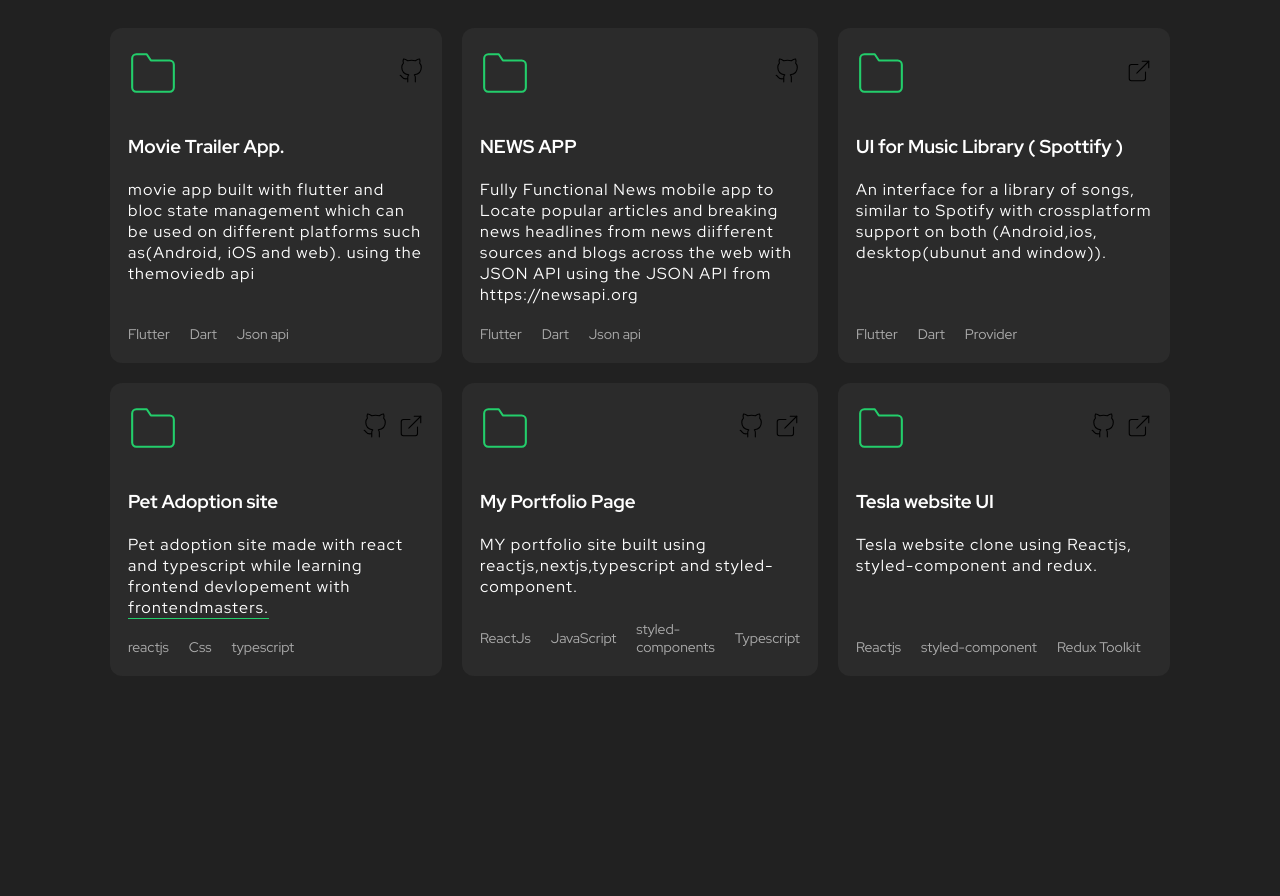
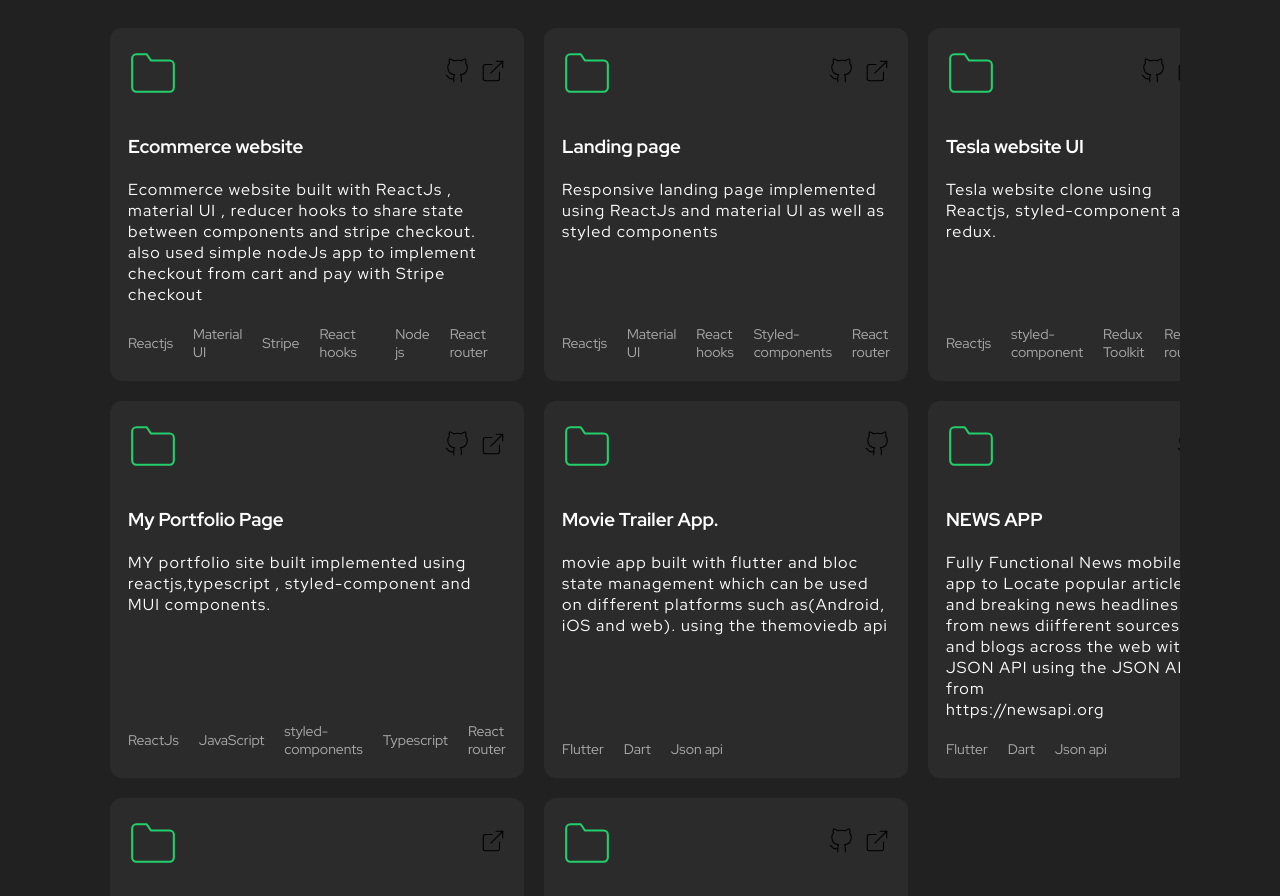
Before and after one commit to engida32/Engida-portfolio-v-2.0, a React (Create React App) app: page / in a window 1280 px wide. Shown: the part 1880-2776 px from the top of the page. Built offline with nearby package versions, Linux system fonts and the light colour scheme.

Commit message:
portfolio updated

```diff
--- a/src/components/Footer/Footer.tsx
+++ b/src/components/Footer/Footer.tsx
@@ -1,10 +1,10 @@
-import { Container } from './styles'
+import { Container } from "./styles";
 
-import reactIcon from '../../assets/react-icon.svg'
-import linkedinIcon from '../../assets/linkedin.png'
-import githubIcon from '../../assets/github.png'
-import instagramIcon from '../../assets/instagram.png'
-import discordIcon from '../../assets/discord.png'
+import reactIcon from "../../assets/react-icon.svg";
+import linkedinIcon from "../../assets/linkedin.png";
+import githubIcon from "../../assets/github.png";
+import instagramIcon from "../../assets/instagram.png";
+import twitter from "../../assets/twitter-seeklogo.com.svg";
 
 export function Footer() {
   return (
@@ -13,7 +13,8 @@ export function Footer() {
         <span>Engida</span>
       </a>
       <div>
-        <p>This site was made with <img src={reactIcon} alt="React" />
+        <p>
+          This site was made with <img src={reactIcon} alt="React" />
         </p>
       </div>
 
@@ -25,31 +26,24 @@ export function Footer() {
         >
           <img src={linkedinIcon} alt="Linkedin" />
         </a>
-
-        <a
-          href="https://github.com/engida32"
-          target="_blank"
-          rel="noreferrer"
-        >
+        <a href="https://github.com/engida32" target="_blank" rel="noreferrer">
           <img src={githubIcon} alt="GitHub" />
         </a>
-
         <a
           href="https://www.instagram.com/engida_lg/"
           target="_blank"
           rel="noreferrer"
         >
           <img src={instagramIcon} alt="Instagram" />
-        </a>
-
+        </a>{" "}
         <a
-          href="https://discord.com/users/engida"
+          href="https://twitter.com/engida_lish"
           target="_blank"
           rel="noreferrer"
         >
-          <img src={discordIcon} alt="Discord" />
+          <img src={twitter} alt="Instagram" />
         </a>
       </div>
     </Container>
-  )
+  );
 }
--- a/src/components/Portfolio/Portfolio.tsx
+++ b/src/components/Portfolio/Portfolio.tsx
@@ -1,8 +1,7 @@
 import { Container } from "./styles";
-import githubIcon from "../../assets/github-icon.svg"
-import externalLinkIcon from "../../assets/external-link-icon.svg"
+import githubIcon from "../../assets/github-icon.svg";
+import externalLinkIcon from "../../assets/external-link-icon.svg";
 import ScrollAnimation from "react-animate-on-scroll";
-
 
 export function Portfolio() {
   return (
@@ -10,20 +9,250 @@ export function Portfolio() {
       <h2>My portfolio</h2>
 
       <div className="projects">
-
         <ScrollAnimation animateIn="flipInX">
           <div className="project">
             <header>
-              <svg width="50" xmlns="http://www.w3.org/2000/svg" role="img" viewBox="0 0 24 24" fill="none" stroke="#23ce6b " strokeWidth="1" stroke-linecap="round" stroke-linejoin="round" ><title>Folder</title><path d="M22 19a2 2 0 0 1-2 2H4a2 2 0 0 1-2-2V5a2 2 0 0 1 2-2h5l2 3h9a2 2 0 0 1 2 2z"></path></svg>
+              <svg
+                width="50"
+                xmlns="http://www.w3.org/2000/svg"
+                role="img"
+                viewBox="0 0 24 24"
+                fill="none"
+                stroke="#23ce6b "
+                strokeWidth="1"
+                stroke-linecap="round"
+                stroke-linejoin="round"
+              >
+                <title>Folder</title>
+                <path d="M22 19a2 2 0 0 1-2 2H4a2 2 0 0 1-2-2V5a2 2 0 0 1 2-2h5l2 3h9a2 2 0 0 1 2 2z"></path>
+              </svg>
               <div className="project-links">
-                <a href="https://github.com/engida32/MovieApp.git" target="_blank" rel="noreferrer">
+                <a
+                  href="https://github.com/engida32/Ecommerce-app"
+                  target="_blank"
+                  rel="noreferrer"
+                >
+                  <img src={githubIcon} alt="GitHub" />
+                </a>
+                <a
+                  href="http://ecommerce-app-engida32.vercel.app/"
+                  target="_blank"
+                  rel="noreferrer"
+                >
+                  <img src={externalLinkIcon} alt="Visitar site" />
+                </a>
+              </div>
+            </header>
+            <div className="body">
+              <h3>Ecommerce website</h3>
+              <p>
+                Ecommerce website built with ReactJs , material UI , reducer
+                hooks to share state between components and stripe checkout.
+                also used simple nodeJs app to implement checkout from cart and
+                pay with Stripe checkout
+              </p>
+            </div>
+            <footer>
+              <ul className="tech-list">
+                <li>Reactjs</li>
+                <li>Material UI</li>
+                <li>Stripe </li>
+                <li>React hooks </li>
+                <li>Node js </li>
+                <li>React router</li>
+              </ul>
+            </footer>
+          </div>
+        </ScrollAnimation>
+        <ScrollAnimation animateIn="flipInX">
+          <div className="project">
+            <header>
+              <svg
+                width="50"
+                xmlns="http://www.w3.org/2000/svg"
+                role="img"
+                viewBox="0 0 24 24"
+                fill="none"
+                stroke="#23ce6b "
+                strokeWidth="1"
+                stroke-linecap="round"
+                stroke-linejoin="round"
+              >
+                <title>Folder</title>
+                <path d="M22 19a2 2 0 0 1-2 2H4a2 2 0 0 1-2-2V5a2 2 0 0 1 2-2h5l2 3h9a2 2 0 0 1 2 2z"></path>
+              </svg>
+              <div className="project-links">
+                <a
+                  href="https://github.com/engida32/Landing-page"
+                  target="_blank"
+                  rel="noreferrer"
+                >
+                  <img src={githubIcon} alt="GitHub" />
+                </a>
+                <a
+                  href="http://landing-page-engida32.vercel.app/"
+                  target="_blank"
+                  rel="noreferrer"
+                >
+                  <img src={externalLinkIcon} alt="landing site" />
+                </a>
+              </div>
+            </header>
+            <div className="body">
+              <h3>Landing page </h3>
+              <p>
+                Responsive landing page implemented using ReactJs and material
+                UI as well as styled components
+              </p>
+            </div>
+            <footer>
+              <ul className="tech-list">
+                <li>Reactjs</li>
+                <li>Material UI</li>
+                <li>React hooks </li>
+                <li>Styled-components </li>
+                <li>React router</li>
+              </ul>
+            </footer>
+          </div>
+        </ScrollAnimation>
+        <ScrollAnimation animateIn="flipInX">
+          <div className="project">
+            <header>
+              <svg
+                width="50"
+                xmlns="http://www.w3.org/2000/svg"
+                role="img"
+                viewBox="0 0 24 24"
+                fill="none"
+                stroke="#23ce6b "
+                strokeWidth="1"
+                stroke-linecap="round"
+                stroke-linejoin="round"
+              >
+                <title>Folder</title>
+                <path d="M22 19a2 2 0 0 1-2 2H4a2 2 0 0 1-2-2V5a2 2 0 0 1 2-2h5l2 3h9a2 2 0 0 1 2 2z"></path>
+              </svg>
+              <div className="project-links">
+                <a
+                  href="https://github.com/engida32/Tesla-2.0.git"
+                  target="_blank"
+                  rel="noreferrer"
+                >
+                  <img src={githubIcon} alt="Visitar site" />
+                </a>
+                <a
+                  href="https://tesla-2-0.vercel.app/"
+                  target="_blank"
+                  rel="noreferrer"
+                >
+                  <img src={externalLinkIcon} alt="Visitar site" />
+                </a>
+              </div>
+            </header>
+            <div className="body">
+              <h3>Tesla website UI </h3>
+              <p>
+                {" "}
+                Tesla website clone using Reactjs, styled-component and redux.
+              </p>
+            </div>
+            <footer>
+              <ul className="tech-list">
+                <li>Reactjs</li>
+                <li>styled-component</li>
+                <li>Redux Toolkit</li>
+                <li>React router</li>
+              </ul>
+            </footer>
+          </div>
+        </ScrollAnimation>
+        <ScrollAnimation animateIn="flipInX">
+          <div className="project">
+            <header>
+              <svg
+                width="50"
+                xmlns="http://www.w3.org/2000/svg"
+                role="img"
+                viewBox="0 0 24 24"
+                fill="none"
+                stroke="#23ce6b "
+                strokeWidth="1"
+                stroke-linecap="round"
+                stroke-linejoin="round"
+              >
+                <title>Folder</title>
+                <path d="M22 19a2 2 0 0 1-2 2H4a2 2 0 0 1-2-2V5a2 2 0 0 1 2-2h5l2 3h9a2 2 0 0 1 2 2z"></path>
+              </svg>
+              <div className="project-links">
+                <a
+                  href="https://github.com/engida32/Engida-portfolio-v-2.0.git"
+                  target="_blank"
+                  rel="noreferrer"
+                >
+                  <img src={githubIcon} alt="Visitar site" />
+                </a>
+
+                <a
+                  href="https://engida-lishan.vercel.app/"
+                  target="_blank"
+                  rel="noreferrer"
+                >
+                  <img src={externalLinkIcon} alt="Visitar site" />
+                </a>
+              </div>
+            </header>
+            <div className="body">
+              <h3>My Portfolio Page </h3>
+              <p>
+                MY portfolio site built implemented using reactjs,typescript ,
+                styled-component and MUI components.
+              </p>
+            </div>
+            <footer>
+              <ul className="tech-list">
+                <li>ReactJs</li>
+                <li>JavaScript</li>
+                <li>styled-components</li>
+                <li>Typescript</li>
+                <li>React router</li>
+              </ul>
+            </footer>
+          </div>
+        </ScrollAnimation>
+        <ScrollAnimation animateIn="flipInX">
+          <div className="project">
+            <header>
+              <svg
+                width="50"
+                xmlns="http://www.w3.org/2000/svg"
+                role="img"
+                viewBox="0 0 24 24"
+                fill="none"
+                stroke="#23ce6b "
+                strokeWidth="1"
+                stroke-linecap="round"
+                stroke-linejoin="round"
+              >
+                <title>Folder</title>
+                <path d="M22 19a2 2 0 0 1-2 2H4a2 2 0 0 1-2-2V5a2 2 0 0 1 2-2h5l2 3h9a2 2 0 0 1 2 2z"></path>
+              </svg>
+              <div className="project-links">
+                <a
+                  href="https://github.com/engida32/MovieApp.git"
+                  target="_blank"
+                  rel="noreferrer"
+                >
                   <img src={githubIcon} alt="GitHub" />
                 </a>
               </div>
             </header>
             <div className="body">
-              <h3>Movie Trailer  App.</h3>
-              <p>movie  app built with flutter and bloc state management which can be used on different platforms such as(Android, iOS and web). using the themoviedb api
+              <h3>Movie Trailer App.</h3>
+              <p>
+                movie app built with flutter and bloc state management which can
+                be used on different platforms such as(Android, iOS and web).
+                using the themoviedb api
               </p>
             </div>
             <footer>
@@ -39,18 +268,37 @@ export function Portfolio() {
         <ScrollAnimation animateIn="flipInX">
           <div className="project">
             <header>
-              <svg width="50" xmlns="http://www.w3.org/2000/svg" role="img" viewBox="0 0 24 24" fill="none" stroke="#23ce6b " strokeWidth="1" stroke-linecap="round" stroke-linejoin="round" ><title>Folder</title><path d="M22 19a2 2 0 0 1-2 2H4a2 2 0 0 1-2-2V5a2 2 0 0 1 2-2h5l2 3h9a2 2 0 0 1 2 2z"></path></svg>
+              <svg
+                width="50"
+                xmlns="http://www.w3.org/2000/svg"
+                role="img"
+                viewBox="0 0 24 24"
+                fill="none"
+                stroke="#23ce6b "
+                strokeWidth="1"
+                stroke-linecap="round"
+                stroke-linejoin="round"
+              >
+                <title>Folder</title>
+                <path d="M22 19a2 2 0 0 1-2 2H4a2 2 0 0 1-2-2V5a2 2 0 0 1 2-2h5l2 3h9a2 2 0 0 1 2 2z"></path>
+              </svg>
               <div className="project-links">
-                <a href="https://github.com/engida32/NewsApp.git" target="_blank" rel="noreferrer">
+                <a
+                  href="https://github.com/engida32/NewsApp.git"
+                  target="_blank"
+                  rel="noreferrer"
+                >
                   <img src={githubIcon} alt="GitHub" />
                 </a>
-
               </div>
             </header>
             <div className="body">
               <h3>NEWS APP</h3>
               <p>
-                Fully Functional  News mobile app to Locate popular articles and breaking news headlines from news diifferent sources and blogs across the web with  JSON API using the JSON API from <br></br> https://newsapi.org
+                Fully Functional News mobile app to Locate popular articles and
+                breaking news headlines from news diifferent sources and blogs
+                across the web with JSON API using the JSON API from <br></br>{" "}
+                https://newsapi.org
               </p>
             </div>
             <footer>
@@ -65,17 +313,36 @@ export function Portfolio() {
         <ScrollAnimation animateIn="flipInX">
           <div className="project">
             <header>
-              <svg width="50" xmlns="http://www.w3.org/2000/svg" role="img" viewBox="0 0 24 24" fill="none" stroke="#23ce6b " strokeWidth="1" stroke-linecap="round" stroke-linejoin="round" ><title>Folder</title><path d="M22 19a2 2 0 0 1-2 2H4a2 2 0 0 1-2-2V5a2 2 0 0 1 2-2h5l2 3h9a2 2 0 0 1 2 2z"></path></svg>
+              <svg
+                width="50"
+                xmlns="http://www.w3.org/2000/svg"
+                role="img"
+                viewBox="0 0 24 24"
+                fill="none"
+                stroke="#23ce6b "
+                strokeWidth="1"
+                stroke-linecap="round"
+                stroke-linejoin="round"
+              >
+                <title>Folder</title>
+                <path d="M22 19a2 2 0 0 1-2 2H4a2 2 0 0 1-2-2V5a2 2 0 0 1 2-2h5l2 3h9a2 2 0 0 1 2 2z"></path>
+              </svg>
               <div className="project-links">
-
-                <a href=" https://github.com/engida32/Spotify-UI.git/" target="_blank" rel="noreferrer">
+                <a
+                  href=" https://github.com/engida32/Spotify-UI.git/"
+                  target="_blank"
+                  rel="noreferrer"
+                >
                   <img src={externalLinkIcon} alt="Visitar site" />
                 </a>
               </div>
             </header>
             <div className="body">
               <h3>UI for Music Library ( Spottify ) </h3>
-              <p>An interface for a library of songs, similar to Spotify with crossplatform support on  both (Android,ios, desktop(ubunut and window)).
+              <p>
+                An interface for a library of songs, similar to Spotify with
+                crossplatform support on both (Android,ios, desktop(ubunut and
+                window)).
               </p>
             </div>
             <footer>
@@ -91,95 +358,81 @@ export function Portfolio() {
         <ScrollAnimation animateIn="flipInX">
           <div className="project">
             <header>
-              <svg width="50" xmlns="http://www.w3.org/2000/svg" role="img" viewBox="0 0 24 24" fill="none" stroke="#23ce6b " strokeWidth="1" stroke-linecap="round" stroke-linejoin="round" ><title>Folder</title><path d="M22 19a2 2 0 0 1-2 2H4a2 2 0 0 1-2-2V5a2 2 0 0 1 2-2h5l2 3h9a2 2 0 0 1 2 2z"></path></svg>
+              <svg
+                width="50"
+                xmlns="http://www.w3.org/2000/svg"
+                role="img"
+                viewBox="0 0 24 24"
+                fill="none"
+                stroke="#23ce6b "
+                strokeWidth="1"
+                stroke-linecap="round"
+                stroke-linejoin="round"
+              >
+                <title>Folder</title>
+                <path d="M22 19a2 2 0 0 1-2 2H4a2 2 0 0 1-2-2V5a2 2 0 0 1 2-2h5l2 3h9a2 2 0 0 1 2 2z"></path>
+              </svg>
               <div className="project-links">
-                <a href="https://github.com/engida32/React-intro-typescript.git" target="_blank" rel="noreferrer">
+                <a
+                  href="https://github.com/engida32/React-intro-typescript.git"
+                  target="_blank"
+                  rel="noreferrer"
+                >
                   <img src={githubIcon} alt="Visitar site" />
                 </a>
-                <a href="https://github.com/engida32/React-intro-typescript" target="_blank" rel="noreferrer">
+                <a
+                  href="https://github.com/engida32/React-intro-typescript"
+                  target="_blank"
+                  rel="noreferrer"
+                >
                   <img src={externalLinkIcon} alt="Visitar site" />
                 </a>
               </div>
             </header>
             <div className="body">
-              <h3>Pet Adoption site </h3>
-              <p>Pet adoption site made with react and typescript while learning frontend devlopement with <a href="https://frontendmasters.com/courses/complete-react-v6/">frontendmasters.</a>
+              <h3>Other on production project </h3>
+              <p
+                style={{
+                  color: "red",
+                  fontWeight: "bold",
+                }}
+              >
+                Other Private and deployed project can demonstrated upon request
+                {/* <a href="https://frontendmasters.com/courses/complete-react-v6/">
+                  frontendmasters.
+                </a> */}
               </p>
             </div>
             <footer>
-              <ul className="tech-list">
-                <li>reactjs</li>
-                <li>Css</li>
+              {/* <ul className="tech-list">
+                <li>feel free to contact @</li>
+                <li>+251932433954</li>
                 <li>typescript</li>
-              </ul>
+              </ul> */}
+              <p>
+                Feel free to contact on phone{" "}
+                <a
+                  style={{
+                    color: "green",
+                    fontWeight: "bold",
+                  }}
+                >
+                  +251932433954{" "}
+                </a>
+                or email{" "}
+                <a
+                  style={{
+                    color: "green",
+                    fontWeight: "bold",
+                  }}
+                >
+                  engida32lishan@gmail.com{" "}
+                </a>
+                {"  "} for any additional information
+              </p>
             </footer>
           </div>
         </ScrollAnimation>
-
-        <ScrollAnimation animateIn="flipInX">
-          <div className="project">
-            <header>
-
-              <svg width="50" xmlns="http://www.w3.org/2000/svg" role="img" viewBox="0 0 24 24" fill="none" stroke="#23ce6b " strokeWidth="1" stroke-linecap="round" stroke-linejoin="round" ><title>Folder</title><path d="M22 19a2 2 0 0 1-2 2H4a2 2 0 0 1-2-2V5a2 2 0 0 1 2-2h5l2 3h9a2 2 0 0 1 2 2z"></path></svg>
-              <div className="project-links">
-                <a href="https://github.com/engida32/Engida-portfolio-v-2.0.git" target="_blank" rel="noreferrer">
-                  <img src={githubIcon} alt="Visitar site" />
-                </a>
-
-                <a href="https://engida-lishan.vercel.app/" target="_blank" rel="noreferrer">
-                  <img src={externalLinkIcon} alt="Visitar site" />
-                </a>
-              </div>
-            </header>
-            <div className="body">
-              <h3>My  Portfolio Page </h3>
-              <p>MY portfolio site built using reactjs,nextjs,typescript and styled-component.
-              </p>
-            </div>
-            <footer>
-              <ul className="tech-list">
-                <li>ReactJs</li>
-                <li>JavaScript</li>
-                <li>styled-components</li>
-                <li>Typescript</li>
-
-              </ul>
-            </footer>
-          </div>
-        </ScrollAnimation>
-
-        <ScrollAnimation animateIn="flipInX">
-          <div className="project">
-            <header>
-              <svg width="50" xmlns="http://www.w3.org/2000/svg" role="img" viewBox="0 0 24 24" fill="none" stroke="#23ce6b " strokeWidth="1" stroke-linecap="round" stroke-linejoin="round" ><title>Folder</title><path d="M22 19a2 2 0 0 1-2 2H4a2 2 0 0 1-2-2V5a2 2 0 0 1 2-2h5l2 3h9a2 2 0 0 1 2 2z"></path></svg>
-              <div className="project-links">
-                <a href="https://github.com/engida32/Tesla-2.0.git" target="_blank" rel="noreferrer">
-                  <img src={githubIcon} alt="Visitar site" />
-                </a>
-                <a href="https://tesla-2-0.vercel.app/" target="_blank" rel="noreferrer">
-                  <img src={externalLinkIcon} alt="Visitar site" />
-                </a>
-              </div>
-            </header>
-            <div className="body">
-              <h3>Tesla website UI  </h3>
-              <p> Tesla website clone using Reactjs, styled-component and redux.
-              </p>
-            </div>
-            <footer>
-              <ul className="tech-list">
-                <li>Reactjs</li>
-                <li>styled-component</li>
-                <li>Redux Toolkit</li>
-
-              </ul>
-            </footer>
-          </div>
-        </ScrollAnimation>
-
-
-
-
       </div>
     </Container>
   );
```
Also changed, not shown: src/components/Form/Form.tsx (+29 -25 lines), src/assets/twitter-seeklogo.com.svg (added).
